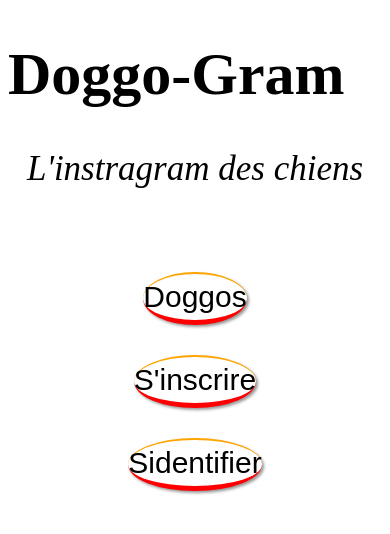
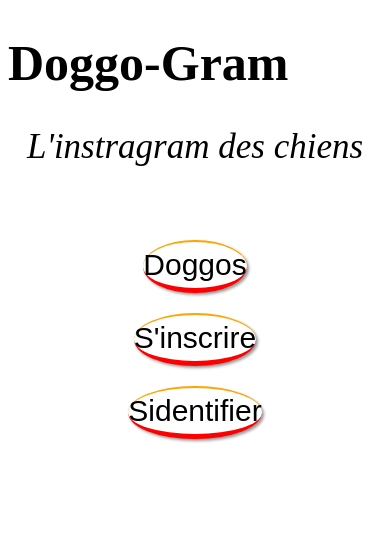
Before and after one commit to IvanCallau/Doggo-Gram, a PHP site: page /acceuil.html in a window 390 px wide. Shown: the top 534 px of the page. Run offline with PHP 8.4, Linux system fonts and the light colour scheme.

Commit message:
mise à jour page acceuil en mobile first

```diff
--- a/acceuil.css
+++ b/acceuil.css
@@ -26,10 +26,11 @@
     #titre{
     display:flex;
     flex-wrap: wrap;
-    font-size: 60px;
+    font-size: 50px;
     }
     .button{
         font-size:30px;
+        margin-top: 20px
     }
 }
 /*Tout ce qui est plus grand que 570px*/
@@ -40,4 +41,4 @@
         .button{
             font-size:50px;
         }
-}
+    }
```
